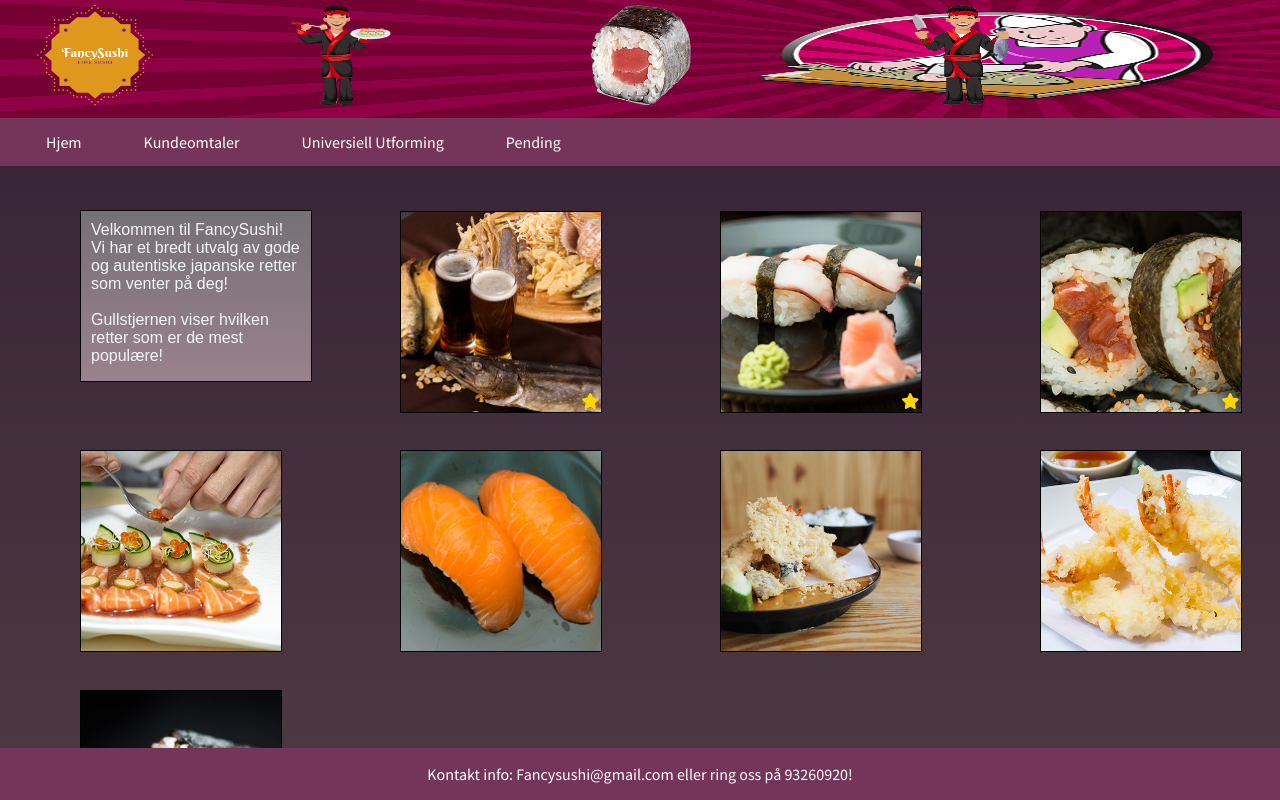
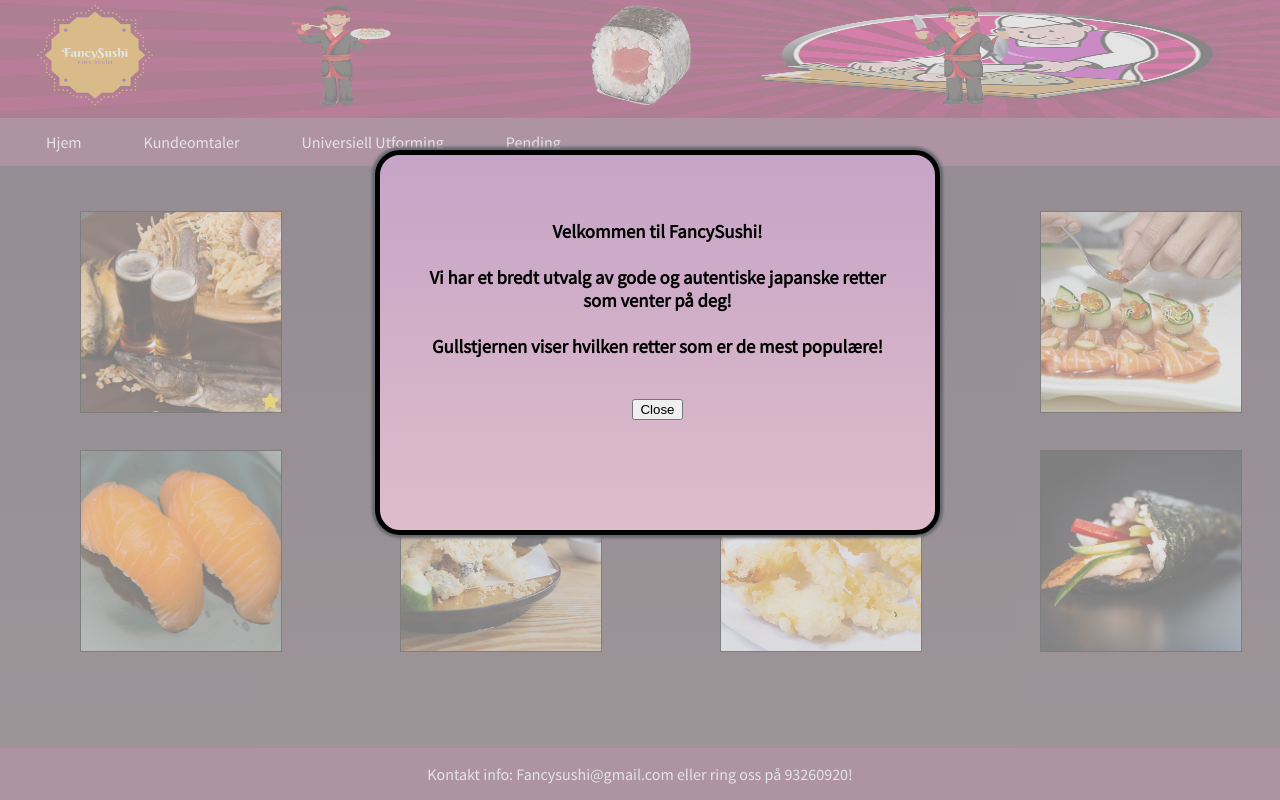
Before and after one commit to Bendikl96/Eksamen-DS3102-H2020, a plain HTML site: page Index.html in a window 1280 px wide. Drawn offline with Linux system fonts and the light colour scheme.

Commit message:
pop-up welcome message

```diff
--- a/Index.html
+++ b/Index.html
@@ -32,21 +32,6 @@
             <li><a href="">Pending</a></li>
           </ul>
         </div>
-
-
-         <!-- Welcome Box -->
-        <div id="box">
-            <p id="text">
-                Velkommen til FancySushi!<br>
-                Vi har et bredt utvalg av gode og
-                autentiske japanske retter <br>
-                som venter på deg!<br><br>
-                Gullstjernen viser hvilken retter
-                som er de mest populære!
-
-            </p>
-        </div>
-
 
 
                     <!--Produktbilder-->
@@ -175,6 +160,36 @@
 	    </script>
 
 
+        <!-- Popup message box -->
+        <div id="popup-container" style='display:none'>
+            <div id="popupbox">
+                <center>
+                     <h3>
+                        <br><br>
+                        Velkommen til FancySushi!<br><br>
+                        Vi har et bredt utvalg av gode og
+                        autentiske japanske retter <br>
+                        som venter på deg!<br><br>
+                        Gullstjernen viser hvilken retter
+                        som er de mest populære!<br><br>
+                    </h3>
+                    <input type="submit" name="submit" value="Close" onClick="PopUp('hide')" />
+                </center>
+            </div>
+        </div>
+
+        <script>
+            function PopUp(hideOrshow) {
+                if (hideOrshow == 'hide') document.getElementById('popup-container').style.display = "none";
+                else document.getElementById('popup-container').removeAttribute('style');
+            }
+            window.onload = function () {
+                setTimeout(function () {
+                    PopUp('show');
+                }, 1000);
+            }
+            </script>
+
     </div>
 
 </body>
--- a/css/Index.css
+++ b/css/Index.css
@@ -83,24 +83,6 @@ li a:hover {
     text-align: center;
   }
 
-
-/* Box og Tekst Css */
-
-#box{
-    position: relative;
-    width: 230px;
-    height: 170px;
-    background-image: linear-gradient(rgb(119, 112, 119), rgb(153, 130, 139));
-    border: 1px solid black;
-    left: 80px;
-    top: -100px;
-}
-
-#text{
-    margin: 10px;
-    font-family: sans-serif;
-    color: whitesmoke;
-}
 
 /*  Bilder + hover */
 
@@ -256,7 +238,7 @@ li a:hover {
     width: 200px;
     border: 1.2px solid black;
     left: 80px;
-    top: -90px;
+    top: -99px;
     box-sizing: content-box;
     object-fit: cover;
 }
@@ -394,7 +376,7 @@ li a:hover {
     width: 200px;
     border: 1.2px solid black;
     left: 80px;
-    top: -80px;
+    top: -90px;
     box-sizing: content-box;
     object-fit: cover;
 }
@@ -407,7 +389,7 @@ li a:hover {
 .sushi8:hover #sushi8text{
     display: block;
     color: white;
-    top: -270px;
+    top: -280px;
     left: 110px;
     opacity: 1;
     position: relative;
@@ -431,6 +413,34 @@ li a:hover {
 
 
 
+/* Popup message box */
+#popup-container {
+    position: fixed;
+    top: 0;
+    left: 0;
+    width: 100%;
+    height: 100%;
+    background: rgba(212, 211, 211, 0.6);
+    z-index: 1001;
+}
+
+#popupbox {
+    width: 555px;
+    height: 375px;
+    background-image: linear-gradient(rgb(197, 164, 199), rgb(223, 188, 202));
+    border: 5px solid #000;
+    border-radius: 25px;
+    -moz-border-radius: 25px;
+    -webkit-border-radius: 25px;
+    box-shadow: #64686e 0px 0px 3px 3px;
+    -moz-box-shadow: #64686e 0px 0px 3px 3px;
+    -webkit-box-shadow: #64686e 0px 0px 3px 3px;
+    position: relative;
+    top: 150px; left: 375px;
+}
+
+
+
 /* Media queries */
 
 @media (max-width: 768px){
```
